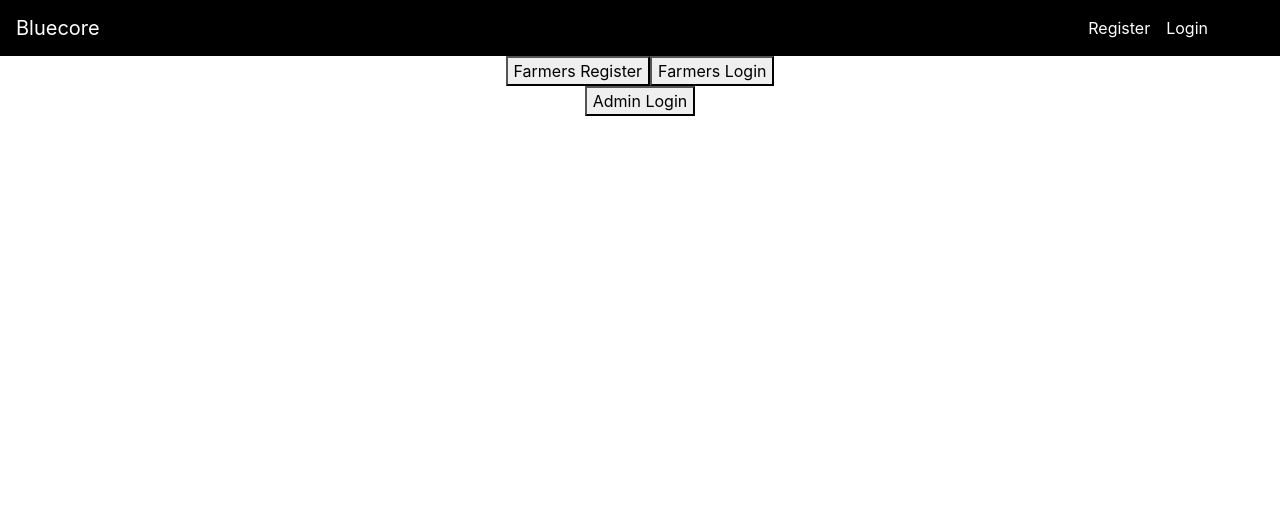
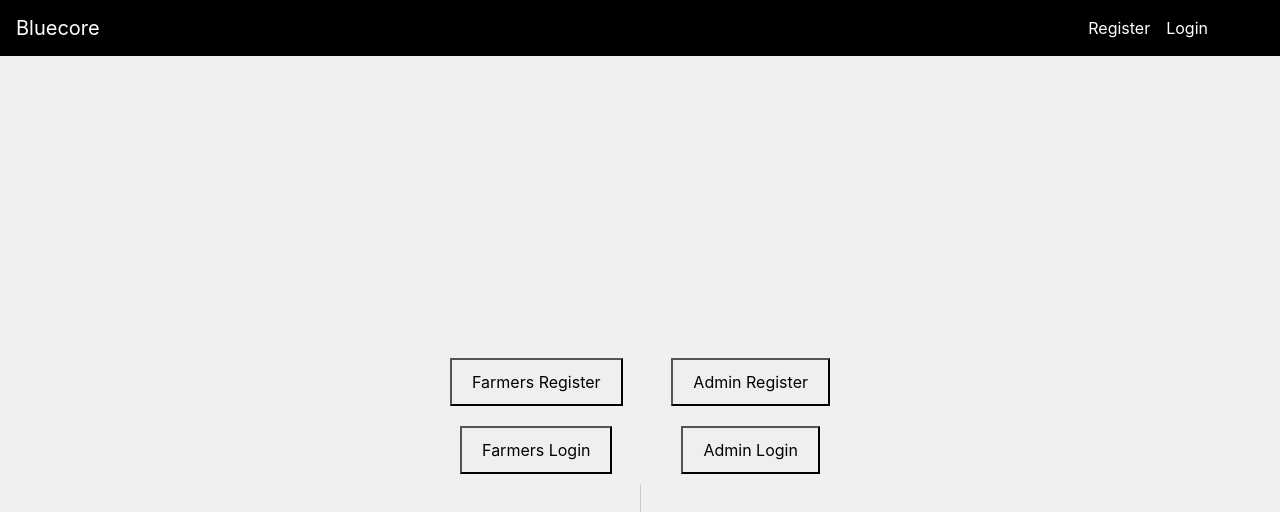
Before and after one commit to Khusnasin/client, a React (Create React App) app: page / in a window 1280 px wide. Shown: the top 512 px of the page. Built offline with nearby package versions, Linux system fonts and the light colour scheme.

Commit message:
modified:   src/App.js

```diff
--- a/src/App.js
+++ b/src/App.js
@@ -14,7 +14,7 @@ import Adminscreen from './Screens/Adminscreen';
 //import StatisticsTab from './components/StatisticsTab';
 import Farmersdashboard from './Screens/Farmersdashboard';
 //import FarmerProfile from './components/Farmersprofile';
-import Landingscreen from './screens/Landingscreen';
+import LandingScreen from './Screens/landingscreen';
 
 
 
@@ -38,7 +38,7 @@ function App() {
           <Route path= "/admin-screen" element={<Adminscreen/>}/>
           <Route path = "/farmer-profile/:farmerid" element={<Farmersdashboard/>}/>
           <Route path= "/admin-dashboard" element={<Admindashboard/>}/>
-          <Route path="/" element={<Landingscreen/>} />
+          <Route path="/" element={<LandingScreen/>} />
 
 
         </Routes>
```
